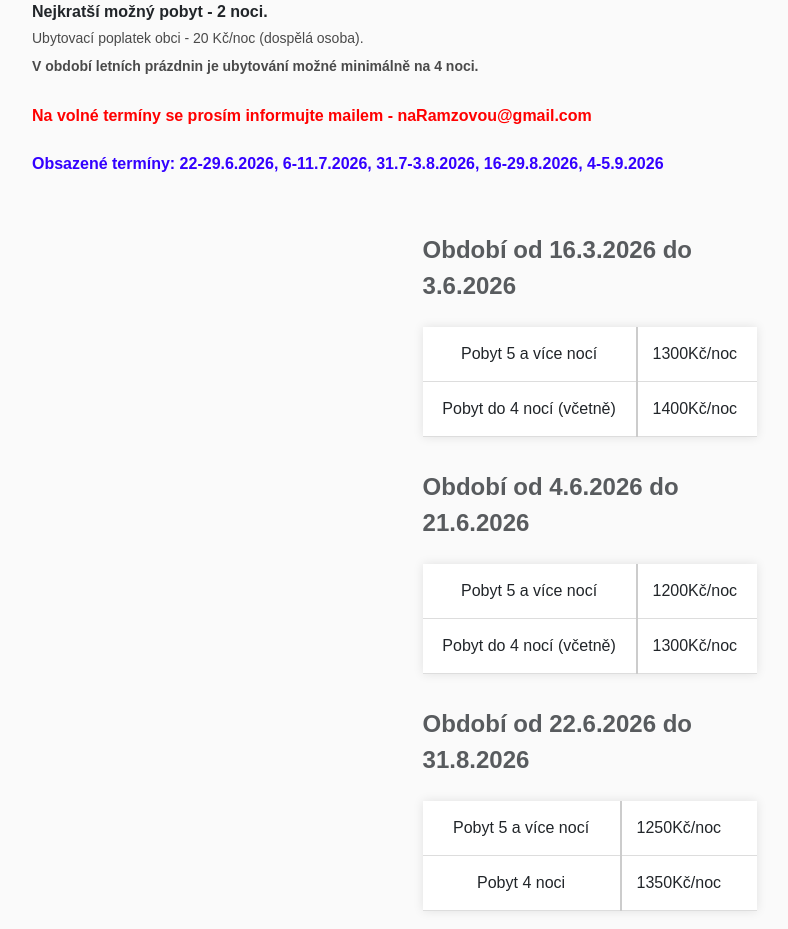
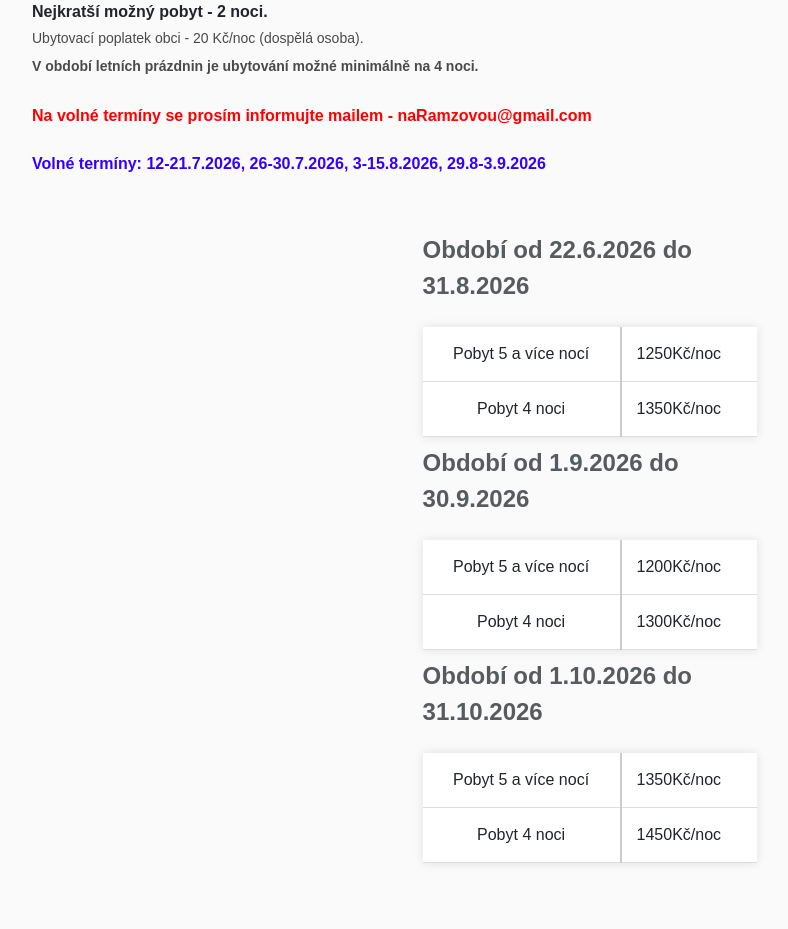
Before and after one commit to Zdenek8080/WEB, a plain HTML site: page cenik.html in a window 1280 px wide. Shown: the part 453-1382 px from the top of the page, without its empty margins (50-838 px from the left). Drawn offline with nearby package versions, Linux system fonts and the light colour scheme.

Commit message:
2026-07-10 uprava volnych terminu a rozsireni ceniku od zari dokonce rijna

```diff
--- a/cenik.html
+++ b/cenik.html
@@ -158,7 +158,7 @@
                <b style="color: red;">Na volné termíny se prosím informujte mailem - naRamzovou@gmail.com</b>
               <br>
                <br>
-               <b style="color: rgb(51, 0, 255);">Obsazené termíny: 22-29.6.2026, 6-11.7.2026, 31.7-3.8.2026, 16-29.8.2026, 4-5.9.2026 </b>
+               <b style="color: rgb(51, 0, 255);">Volné termíny: 12-21.7.2026, 26-30.7.2026, 3-15.8.2026, 29.8-3.9.2026</b>
 
 <br><br>
 <!--
@@ -175,6 +175,7 @@
   </table>
   -->
 <br>
+<!--
   <table>
     <caption>Období od 16.3.2026 do 3.6.2026</caption>
     <tr>
@@ -201,6 +202,7 @@
   </table>
 
    <br>
+   -->
   <table>
     <caption>Období od 22.6.2026 do 31.8.2026</caption>
     <tr>
@@ -210,6 +212,29 @@
     <tr>
       <td>Pobyt 4 noci</td>
       <td>1350Kč/noc</td>
+    </tr>
+  </table>
+
+    <table>
+    <caption>Období od 1.9.2026 do 30.9.2026</caption>
+    <tr>
+      <td>Pobyt 5 a více nocí</td>
+      <td>1200Kč/noc</td>
+    </tr>
+    <tr>
+      <td>Pobyt 4 noci</td>
+      <td>1300Kč/noc</td>
+    </tr>
+  </table>
+      <table>
+    <caption>Období od 1.10.2026 do 31.10.2026</caption>
+    <tr>
+      <td>Pobyt 5 a více nocí</td>
+      <td>1350Kč/noc</td>
+    </tr>
+    <tr>
+      <td>Pobyt 4 noci</td>
+      <td>1450Kč/noc</td>
     </tr>
   </table>
 
```
Also changed, not shown: contact.html (+1 -1 lines), 2 other files.
